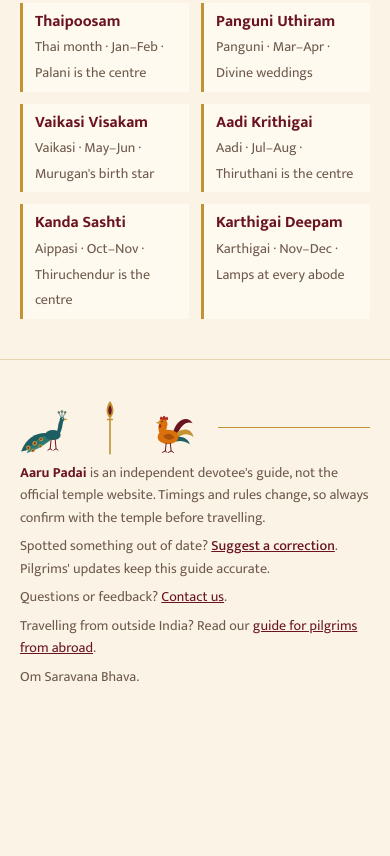
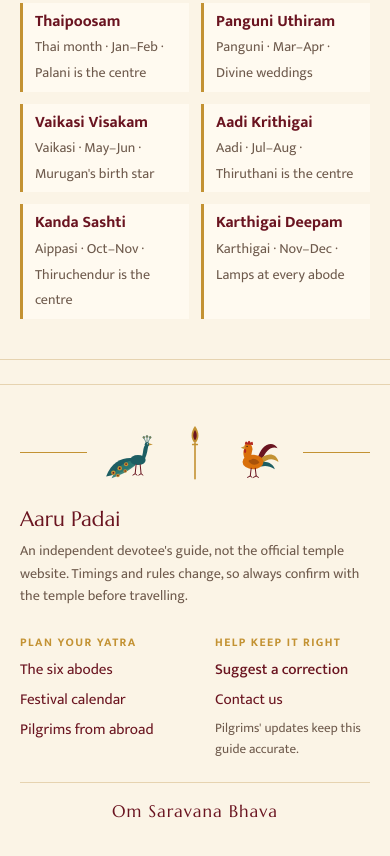
Before and after one commit to ramkumars90/aarupadaiveedu, a plain HTML site: page index.html in a window 390 px wide. Shown: the part 5992-6848 px from the top of the page. Before the commit the page ends 6720 px from the top, so only its background shows below. Drawn offline with Linux system fonts and the light colour scheme.

Commit message:
Reorganise the site footer into grouped columns (#2)
Brand and disclaimer on the left, 'Plan your yatra' and 'Help keep it right'
link columns, centred emblem and a centred Om Saravana Bhava line. Same
markup on all 10 pages; stacks to one block plus two columns on phones.


Claude-Session: https://claude.ai/code/session_01Nzhs8QDFV1PQdoxf8x5q9w

Co-authored-by: Claude <noreply@anthropic.com>

```diff
--- a/assets/style.css
+++ b/assets/style.css
@@ -152,10 +152,25 @@ figcaption { font-size: .82rem; color: var(--muted); margin-top: 6px; }
 .story-figure { display: flex; align-items: flex-end; gap: 22px; padding: 14px 18px; background: var(--card); border: 1px solid var(--line); border-radius: 6px; }
 .story-figure svg { width: 110px; height: 86px; flex-shrink: 0; }
 .story-figure figcaption { margin: 0; align-self: center; }
-footer .emblem { justify-content: flex-start; }
-footer .emblem::before { display: none; }
 footer .emblem svg.bird { width: 64px; height: 50px; }
 footer .emblem svg.vel { width: 16px; height: 56px; }
+
+/* Site footer: brand note, two link columns, blessing */
+.site-footer { border-top: 1px solid var(--line); margin-top: 24px; }
+.site-footer .wrap { gap: 22px; }
+.foot-grid { display: grid; grid-template-columns: minmax(0, 1.6fr) minmax(0, 1fr) minmax(0, 1fr); gap: 28px 40px; }
+.foot-brand { font-family: var(--display); font-size: 1.3rem; color: var(--maroon); margin-bottom: 4px; }
+.foot-about p:last-child { max-width: 46ch; }
+.foot-col { display: grid; gap: 6px; align-content: start; }
+.foot-col h2 { font-family: var(--body); font-size: .74rem; font-weight: 700; letter-spacing: .12em; text-transform: uppercase; color: var(--gold); margin-bottom: 2px; }
+.foot-col a { text-decoration: none; font-size: .95rem; justify-self: start; }
+.foot-col a:hover { text-decoration: underline; text-decoration-color: var(--gold); }
+.foot-note { font-size: .82rem; }
+.foot-blessing { text-align: center; font-family: var(--display); font-size: 1.05rem; letter-spacing: .06em; color: var(--maroon); padding-top: 16px; border-top: 1px solid var(--line); }
+@media (max-width: 760px) {
+  .foot-grid { grid-template-columns: 1fr 1fr; }
+  .foot-about { grid-column: 1 / -1; }
+}
 
 
 /* Temple page additions */
--- a/index.html
+++ b/index.html
@@ -264,18 +264,32 @@
 
 </main>
 
-<footer>
+<footer class="site-footer">
   <div class="wrap">
     <div class="emblem" role="img" aria-label="Peacock, Vel and rooster, the symbols of Murugan">
       <svg class="bird"><use href="#peacock" width="100%" height="100%"/></svg>
       <svg class="vel"><use href="#vel" width="100%" height="100%"/></svg>
       <svg class="bird"><use href="#rooster" width="100%" height="100%"/></svg>
+    </div>
+    <div class="foot-grid">
+      <div class="foot-about">
+        <p class="foot-brand">Aaru Padai</p>
+        <p>An independent devotee's guide, not the official temple website. Timings and rules change, so always confirm with the temple before travelling.</p>
       </div>
-    <p><b style="color:var(--maroon)">Aaru Padai</b> is an independent devotee's guide, not the official temple website. Timings and rules change, so always confirm with the temple before travelling.</p>
-    <p>Spotted something out of date? <a class="fix" data-fix="General" href="#">Suggest a correction</a>. Pilgrims' updates keep this guide accurate.</p>
-    <p>Questions or feedback? <a class="contact" href="#" rel="nofollow">Contact us</a>.</p>
-    <p>Travelling from outside India? Read our <a href="abroad.html">guide for pilgrims from abroad</a>.</p>
-    <p>Om Saravana Bhava.</p>
+      <nav class="foot-col" aria-label="Footer">
+        <h2>Plan your yatra</h2>
+        <a href="index.html">The six abodes</a>
+        <a href="calendar.html">Festival calendar</a>
+        <a href="abroad.html">Pilgrims from abroad</a>
+      </nav>
+      <div class="foot-col">
+        <h2>Help keep it right</h2>
+        <a class="fix" data-fix="General" href="#">Suggest a correction</a>
+        <a class="contact" href="#" rel="nofollow">Contact us</a>
+        <p class="foot-note">Pilgrims' updates keep this guide accurate.</p>
+      </div>
+    </div>
+    <p class="foot-blessing">Om Saravana Bhava</p>
     <div class="toast" id="toast" role="status" hidden></div>
   </div>
 </footer>
```
Also changed, not shown: 404.html (+20 -6 lines), abroad.html (+20 -5 lines), calendar.html (+20 -6 lines), palani.html (+20 -6 lines), pazhamudircholai.html (+20 -6 lines), swamimalai.html (+20 -6 lines), thiruchendur.html (+20 -6 lines), thiruparankundram.html (+20 -6 lines), thiruthani.html (+20 -6 lines).
